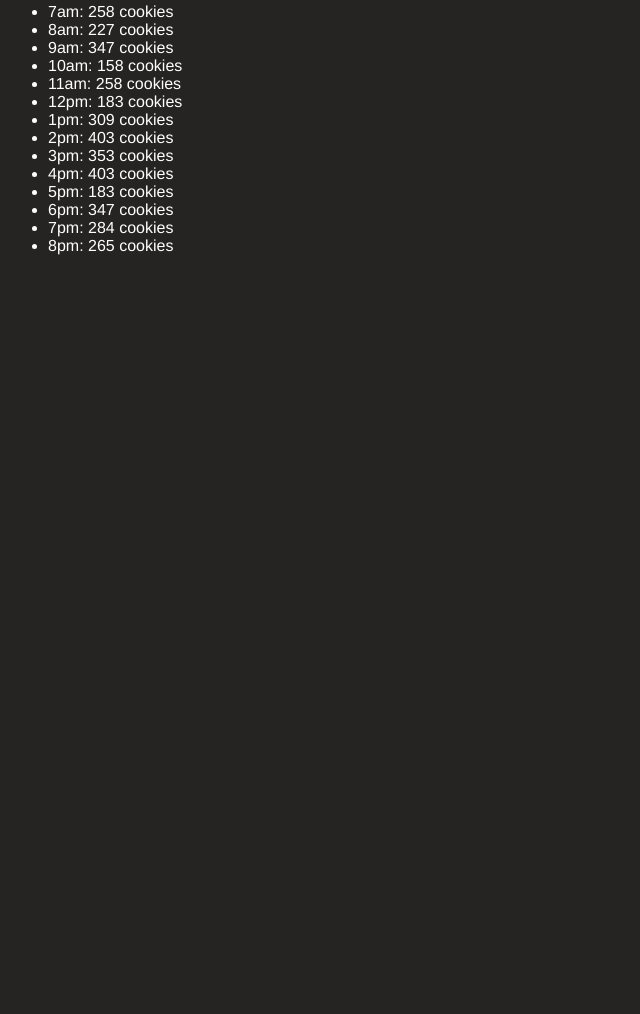
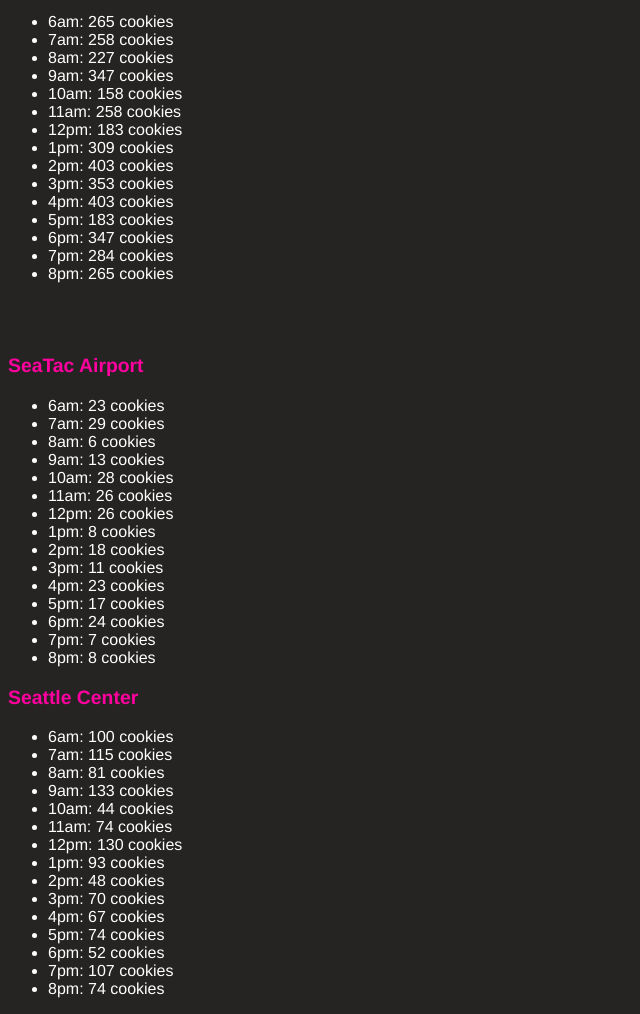
Before and after one commit to mattoattacko/cookie-stand-fix, a plain HTML site: page index.html in a window 1280 px wide. Shown: the part 415-1429 px from the top of the page, without its empty margins (0-640 px from the left). Before the commit the page ends 800 px from the top, so only its background shows below. Drawn offline with Linux system fonts and the light colour scheme.

Commit message:
added seattle center

```diff
--- a/app.js
+++ b/app.js
@@ -52,18 +52,100 @@
 };
 firstAndPike.render();
 
-var pike = {
-    min: 3,
-    max: 9,
-    avg: 6.1,
-    getRandom: function(min, max) {
-        return Math.random() * (max-min) + min;
+var seaTacAirport = {
+    name: 'SeaTac Airport',
+    //creating my key value pairs inside of my object they are called properties
+    minCustPerHour: 3,
+    maxCustPerHour: 24,
+    avgCookiesSoldPerHour: 1.2,
+    randCustByHour: [],
+    cookiesSoldByHour: [],
+    totalCookies: 0,
+    //method for random customers by hour
+    calcRandCustByHour: function() {
+        for(var i = 0; i < hours.length; i++) {
+            this.randCustByHour.push(Math.floor(Math.random() * (this.maxCustPerHour - this.minCustPerHour + 1)) + this.minCustPerHour);
+            console.log(this.randCustByHour[i]);
+        }
+    },
+    //method for cookies sold by hour
+    calcCookiesSoldByHour: function() {
+        for(var j = 0; j < hours.length; j++) {
+            this.cookiesSoldByHour.push(Math.round(this.avgCookiesSoldPerHour * this.randCustByHour[j]));
+            console.log(this.cookiesSoldByHour[j]);
+        }
+    },
+    render: function() {
+        //getters and setters!
+        var seatacairport = document.getElementById('seatacairport');
+        var seaair = document.getElementById('seaair');
+        //calling the methods in the object literal
+        this.calcRandCustByHour();
+        this.calcCookiesSoldByHour();
+        //DOM manipulation irl!!!
+        //create a variable to be able to append an item to our list
+        //create a new h3 element
+        var h3El = document.createElement('h3');
+        //give text to the new h3 element
+        h3El.textContent = this.name;
+        seaair.appendChild(h3El);
+        for(var k = 0; k < hours.length; k++) {
+            //stepping through the hours array
+            var liEl = document.createElement('li');
+            //creating li elements with text of the hours
+            liEl.textContent = hours[k] + ': ' + this.cookiesSoldByHour[k] + ' cookies';
+            console.log(liEl);
+            seatacairport.appendChild(liEl);
+        }
     }
-}
+};
+seaTacAirport.render();
 
-pikePlace.getRandom(pikePlace.min, pikePlace.max)
-
-//var h1El = document.createElement('h1') creates an element with js but we have not attached it to the browser yet
-//latch onto any
-
-//look up MDN document.createElement
+var seattleCenter = {
+    name: 'Seattle Center',
+    //creating my key value pairs inside of my object they are called properties
+    minCustPerHour: 11,
+    maxCustPerHour: 38,
+    avgCookiesSoldPerHour: 3.7,
+    randCustByHour: [],
+    cookiesSoldByHour: [],
+    totalCookies: 0,
+    //method for random customers by hour
+    calcRandCustByHour: function() {
+        for(var i = 0; i < hours.length; i++) {
+            this.randCustByHour.push(Math.floor(Math.random() * (this.maxCustPerHour - this.minCustPerHour + 1)) + this.minCustPerHour);
+            console.log(this.randCustByHour[i]);
+        }
+    },
+    //method for cookies sold by hour
+    calcCookiesSoldByHour: function() {
+        for(var j = 0; j < hours.length; j++) {
+            this.cookiesSoldByHour.push(Math.round(this.avgCookiesSoldPerHour * this.randCustByHour[j]));
+            console.log(this.cookiesSoldByHour[j]);
+        }
+    },
+    render: function() {
+        //getters and setters!
+        var seattlecenter = document.getElementById('seattlecenter');
+        var seacenter = document.getElementById('seacenter');
+        //calling the methods in the object literal
+        this.calcRandCustByHour();
+        this.calcCookiesSoldByHour();
+        //DOM manipulation irl!!!
+        //create a variable to be able to append an item to our list
+        //create a new h3 element
+        var h3El = document.createElement('h3');
+        //give text to the new h3 element
+        h3El.textContent = this.name;
+        seacenter.appendChild(h3El);
+        for(var k = 0; k < hours.length; k++) {
+            //stepping through the hours array
+            var liEl = document.createElement('li');
+            //creating li elements with text of the hours
+            liEl.textContent = hours[k] + ': ' + this.cookiesSoldByHour[k] + ' cookies';
+            console.log(liEl);
+            seattlecenter.appendChild(liEl);
+        }
+    }
+};
+seattleCenter.render();
--- a/index.html
+++ b/index.html
@@ -6,13 +6,21 @@
     </head>
 
     <body>
-        <h1>Pat's f'ing Salmon Cookies...<br><br></h1>
+        <h1><center>Pat's f'ing Salmon Cookies...</center><br><br></h1>
 
-        <img src="img/salmon.png" alt="This freaking salmon man...">
+        <center><img src="img/salmon.png" alt="This freaking salmon man..."></center>
 
         <h3 id="fandp"></h3>
 
-        <ul id="firstandpike"></ul>
+        <ul id="firstandpike"></ul><br><br>
+
+        <h3 id="seaair"></h3>
+
+        <ul id="seatacairport"></ul>
+
+        <h3 id="seacenter"></h3>
+
+        <ul id="seattlecenter"></ul>
 
         <script src="app.js"></script>
 
```
